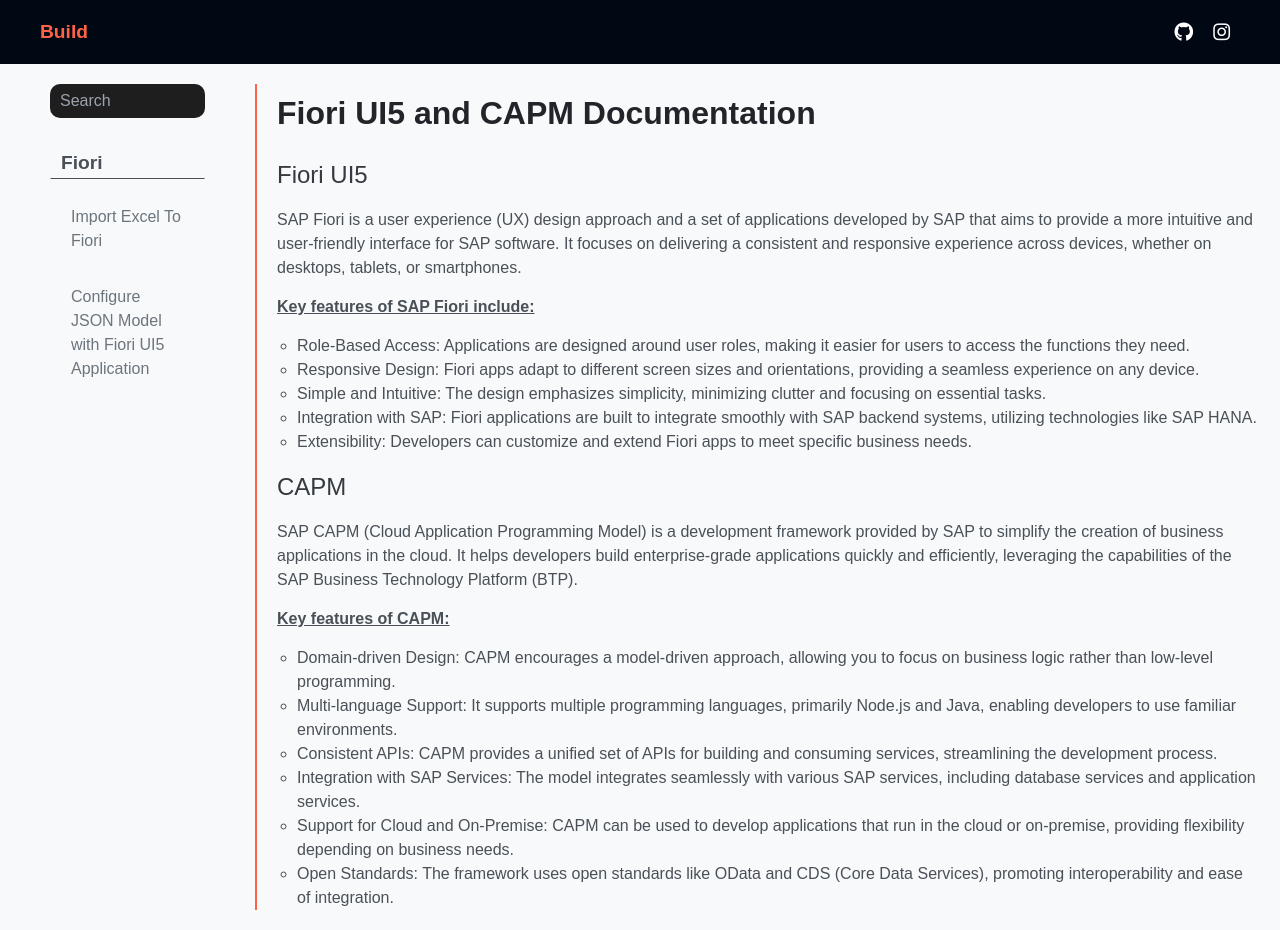
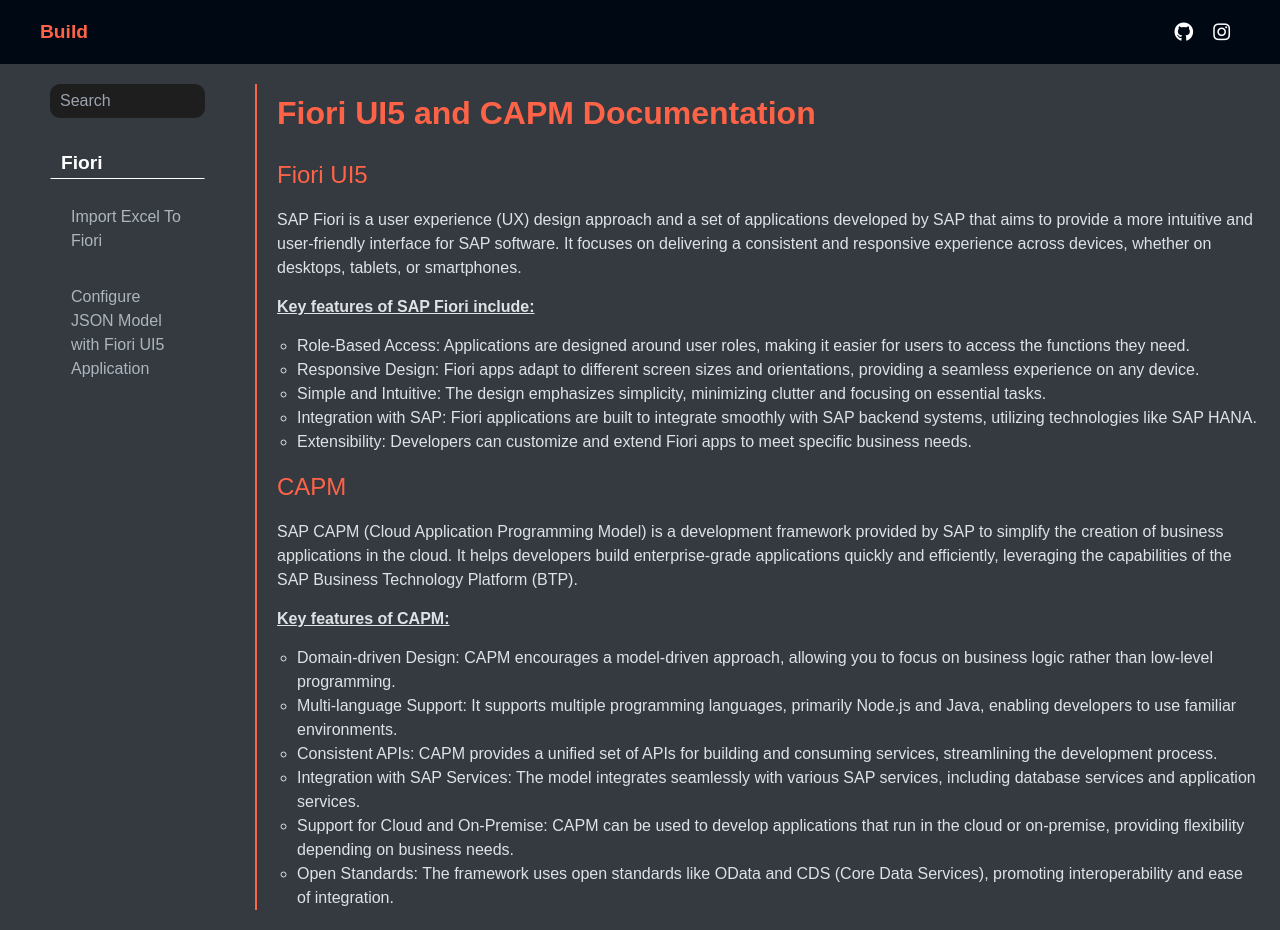
Before and after one commit to Himanshu212223/SAP-Blogs, a Next.js app: page / in a window 1280 px wide. Built offline with nearby package versions, Linux system fonts and the light colour scheme.

Commit message:
revert back dark theme

```diff
--- a/src/ComponentCss/SideBar.css
+++ b/src/ComponentCss/SideBar.css
@@ -6,15 +6,16 @@
     padding: 0 10px;
     cursor: pointer;
     transition: all 0.2s ease-in-out;
-    /* border-bottom: 1px solid white; */
-    color: #495057;
-    border-bottom: 1px solid #495057;
+    color: white;
+    border-bottom: 1px solid white;
+    /* color: #495057;
+    border-bottom: 1px solid #495057; */
 }
 .fiori-container:hover .fiori{
-    /* color: tomato;
-    border-bottom: 1px solid tomato; */
-    color: black;
-    border-bottom: 1px solid black;
+    color: tomato;
+    border-bottom: 1px solid tomato;
+    /* color: black;
+    border-bottom: 1px solid black; */
 }
 .fiori-items-hidden{
     display: none;
@@ -42,14 +43,15 @@
     padding: 10px 10px;
     border-radius: 10px;
     cursor: pointer;
-    color: #6c757d;
+    /* color: #6c757d; */
+    color: #adb5bd;
     transition: all 0.2s ease-in-out;
 }
 .side-bar-item:hover{
-    /* color: tomato;
-    border: 1px solid tomato; */
-    color: black;
-    border: 1px solid black;
+    color: tomato;
+    border: 1px solid tomato;
+    /* color: black;
+    border: 1px solid black; */
     transition: all 0.2s ease-in-out;
 }
 .sideBar{
--- a/src/app/globals.css
+++ b/src/app/globals.css
@@ -7,7 +7,7 @@
   --foreground: #171717;
   /* --custombg : #212529; */
   /* --custombg : #424a52; */
-  --custombg : #f8f9fa;
+  --custombg : #343a40;
 }
 
 @media (prefers-color-scheme: dark) {
@@ -76,7 +76,8 @@
 }
 
 .headline{
-  color: #212529;
+  color: tomato;
+  /* color: white; */
   font-size: 2rem;
   padding: 5px 0px;
   font-weight: bold;
--- a/src/app/page.css
+++ b/src/app/page.css
@@ -3,24 +3,30 @@
 }
 .content-p{
     margin: 15px 0px;
-    color: #495057;
+    /* color: #495057; */
+    color: #dee2e6;
 }
 .headline{
-    color: #212529;
+    /* color: #212529; */
+    color: tomato;
     font-size: 2rem;
 }
 .heading{
-    color: #343a40;
+    /* color: #343a40; */
+    color: tomato;
 }
 .list{
-    color: #343a40;
+    /* color: #343a40; */
+    color: #dee2e6;
 }
 .paragraph{
-    color: #343a40;
+    /* color: #343a40; */
+    color: #dee2e6;
 }
 .sub-headline{
+    /* color: #343a40; */
+    color: tomato;
     margin: 15px 0px;
-    color: #343a40;
     font-size: 1.5rem;
 }
 .underline{
@@ -31,5 +37,6 @@
 }
 .ul li{
     margin-left: 20px;
-    color: #495057;
+    /* color: #495057; */
+    color: #dee2e6;
 }
```
